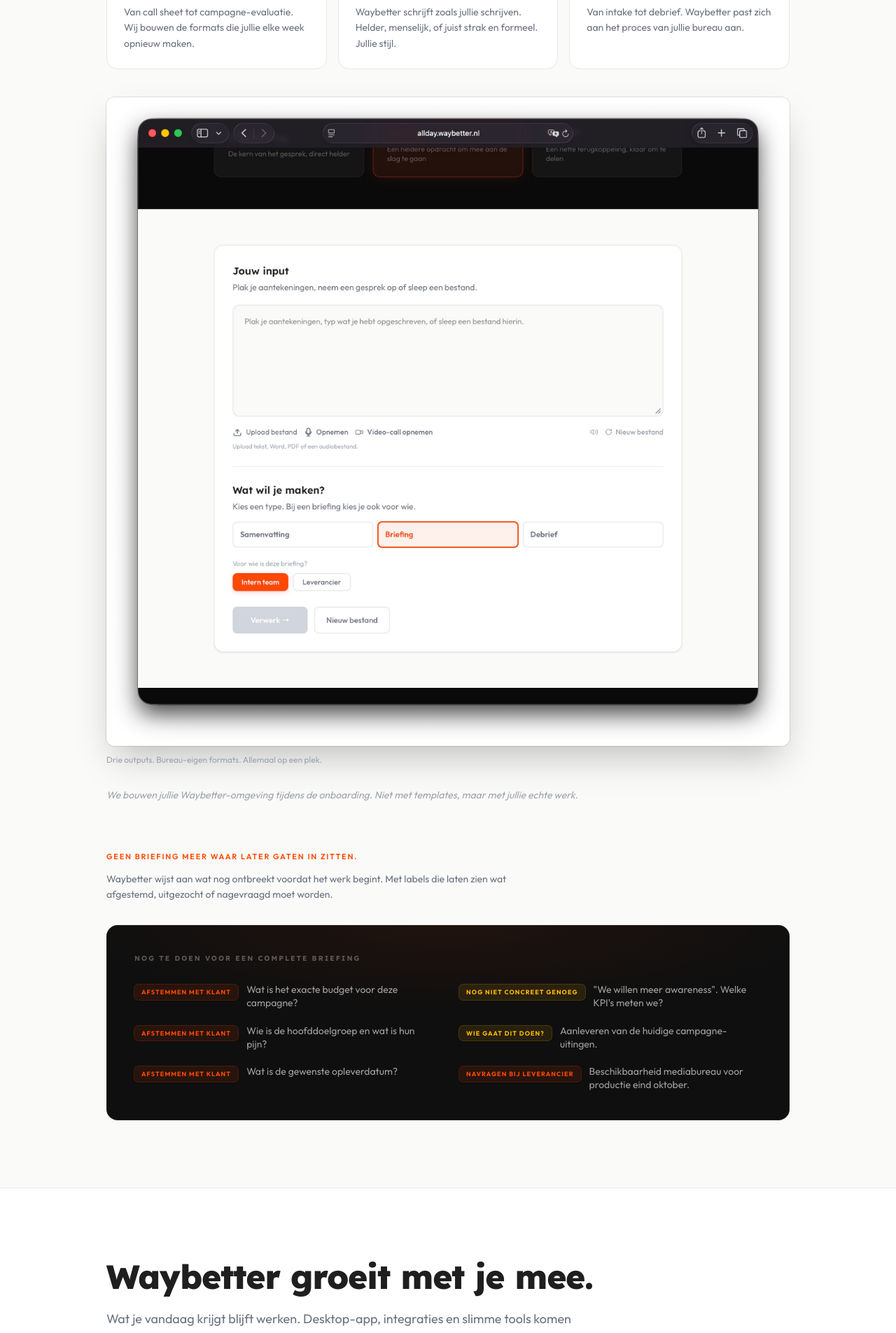
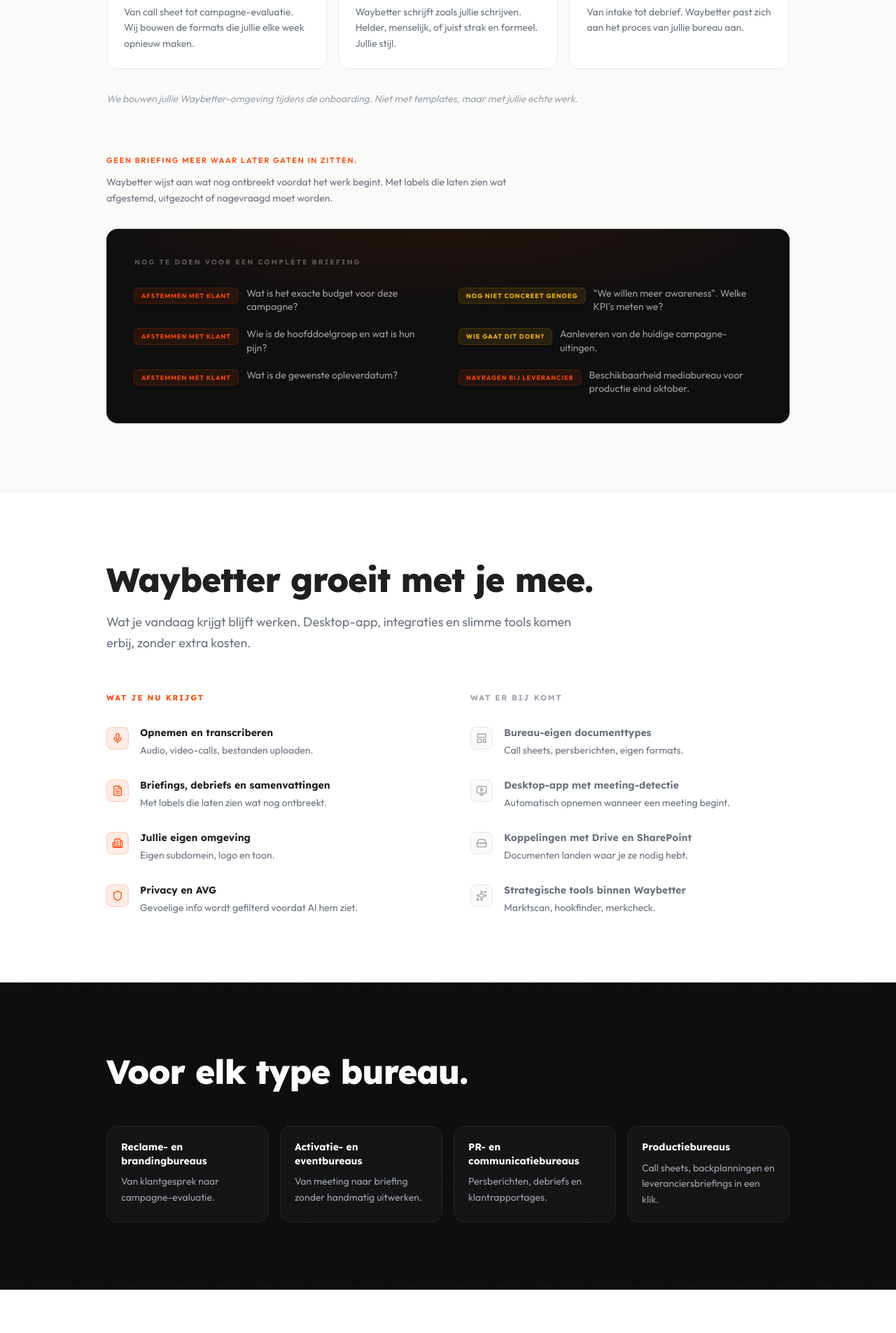
Before and after one commit to caesarbrandpower/oyaa, a Next.js app: page /preview in a window 1280 px wide. Shown: the part 5780-7685 px from the top of the page at 70% size. Built offline with nearby package versions, Linux system fonts and the light colour scheme.

Commit message:
feat(preview): update voor-wie heading/order, remove input-flow screenshot

```diff
--- a/app/preview/page.js
+++ b/app/preview/page.js
@@ -318,19 +318,7 @@ export default function PreviewPage() {
                 </div>
               ))}
             </div>
-            {/* Screenshot input-flow */}
-            <div className="reveal mt-10">
-              <div className="rounded-xl overflow-hidden shadow-2xl ring-1 ring-black/10">
-                <img
-                  src="/screenshots/screenshot-input-flow.png"
-                  alt="Input-flow: drie outputs, bureau-eigen formats"
-                  className="w-full h-auto block"
-                />
-              </div>
-              <p className="mt-3 text-text-muted text-xs">
-                Drie outputs. Bureau-eigen formats. Allemaal op een plek.
-              </p>
-            </div>
+
             <p className="reveal mt-8 text-text-muted text-sm italic">
               We bouwen jullie Waybetter-omgeving tijdens de onboarding. Niet met templates, maar met jullie echte werk.
             </p>
@@ -451,15 +439,15 @@ export default function PreviewPage() {
           <div className="max-w-5xl mx-auto px-6 py-24">
             <div className="reveal mb-12">
               <h2 className="font-[family-name:var(--font-lexend)] text-[clamp(28px,4vw,48px)] font-extrabold text-white leading-tight tracking-tight">
-                Voor bureaus die slim willen werken.
+                Voor elk type bureau.
               </h2>
             </div>
             <div className="grid grid-cols-1 sm:grid-cols-2 md:grid-cols-4 gap-4">
               {[
+                { title: 'Reclame- en brandingbureaus', body: 'Van klantgesprek naar campagne-evaluatie.' },
                 { title: 'Activatie- en eventbureaus', body: 'Van meeting naar briefing zonder handmatig uitwerken.' },
+                { title: 'PR- en communicatiebureaus', body: 'Persberichten, debriefs en klantrapportages.' },
                 { title: 'Productiebureaus', body: 'Call sheets, backplanningen en leveranciersbriefings in een klik.' },
-                { title: 'Reclame- en brandingbureaus', body: 'Van klantgesprek naar campagne-evaluatie.' },
-                { title: 'PR- en communicatiebureaus', body: 'Persberichten, debriefs en klantrapportages.' },
               ].map(({ title, body }, i) => (
                 <div
                   key={title}
```
